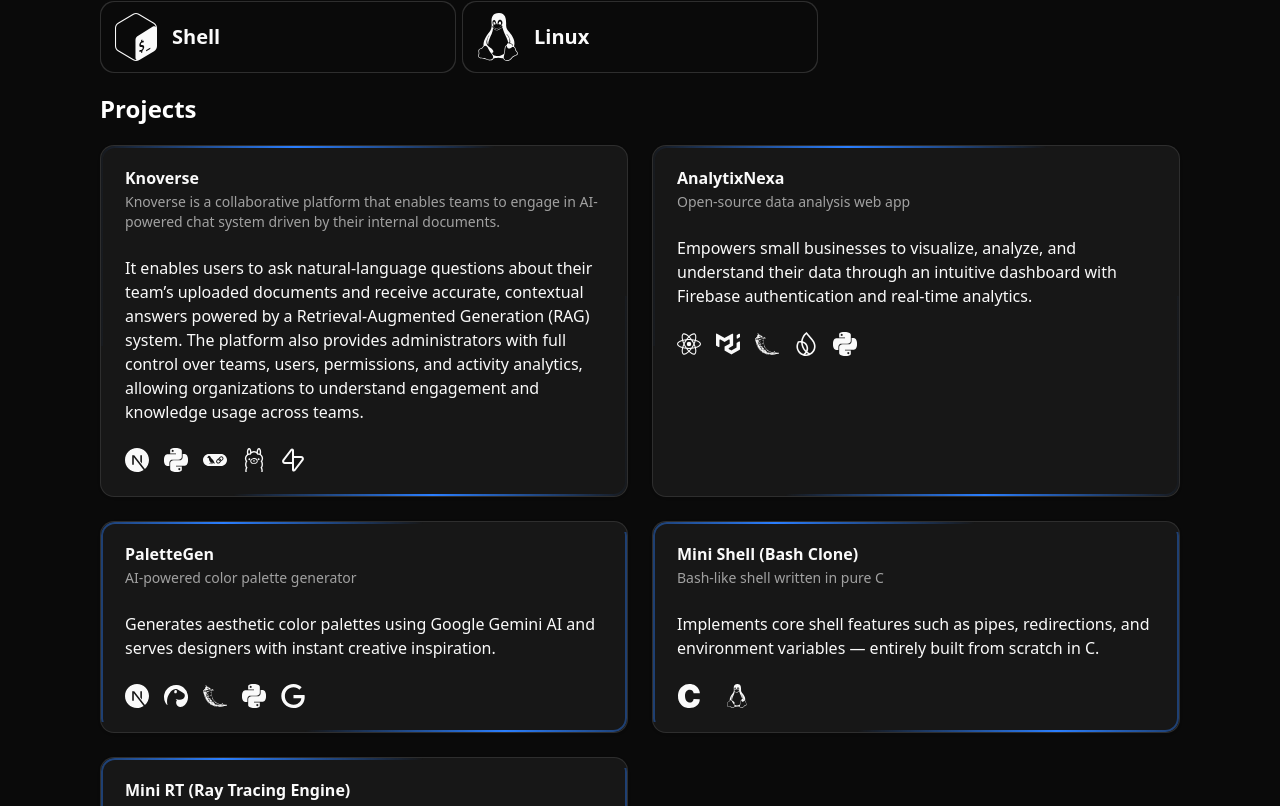
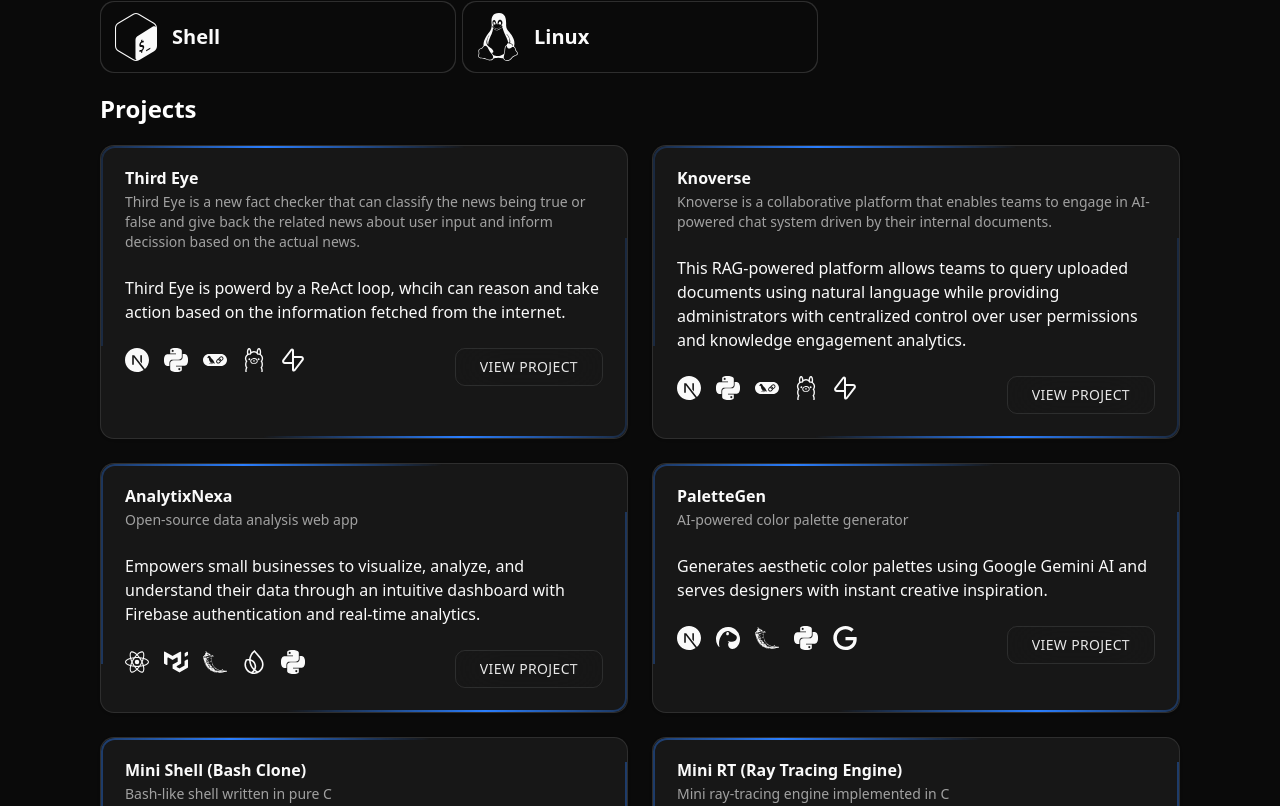
Before and after one commit to thanthtetaung4/tha-portfolio, a Next.js app: page / in a window 1280 px wide. Shown: the part 1654-2460 px from the top of the page. Built offline with nearby package versions, Linux system fonts and the light colour scheme.

Commit message:
links added to the project

```diff
--- a/src/components/projects.tsx
+++ b/src/components/projects.tsx
@@ -26,6 +26,8 @@ import {
 import { BorderBeam } from "@/components/ui/border-beam";
 import { ShinyButton } from "./ui/shiny-button";
 import useScreenSize from "./hook/useScreenSize";
+import { Button } from "./ui/button";
+import Link from "next/link";
 
 function ProjectCards() {
   const { width } = useScreenSize();
@@ -39,11 +41,11 @@ function ProjectCards() {
 
   const projects = [
     {
-      title: "Knoverse",
+      title: "Third Eye",
       description:
-        "Knoverse is a collaborative platform that enables teams to engage in AI-powered chat system driven by their internal documents.",
+        "Third Eye is a new fact checker that can classify the news being true or false and give back the related news about user input and inform decission based on the actual news.",
       content:
-        "It enables users to ask natural-language questions about their team’s uploaded documents and receive accurate, contextual answers powered by a Retrieval-Augmented Generation (RAG) system. The platform also provides administrators with full control over teams, users, permissions, and activity analytics, allowing organizations to understand engagement and knowledge usage across teams.",
+        "Third Eye is powerd by a ReAct loop, whcih can reason and take action based on the information fetched from the internet.",
       techStack: [
         <SiNextdotjs key={"next"} fontSize={24} />,
         <SiPython key={"py"} fontSize={24} />,
@@ -51,6 +53,22 @@ function ProjectCards() {
         <SiOllama key={"ollama"} fontSize={24} />,
         <RiSupabaseLine key={"supabase"} fontSize={24} />,
       ],
+      link: "https://github.com/Th1rd3yE",
+    },
+    {
+      title: "Knoverse",
+      description:
+        "Knoverse is a collaborative platform that enables teams to engage in AI-powered chat system driven by their internal documents.",
+      content:
+        "This RAG-powered platform allows teams to query uploaded documents using natural language while providing administrators with centralized control over user permissions and knowledge engagement analytics.",
+      techStack: [
+        <SiNextdotjs key={"next"} fontSize={24} />,
+        <SiPython key={"py"} fontSize={24} />,
+        <SiLangchain key={"lc"} fontSize={24} />,
+        <SiOllama key={"ollama"} fontSize={24} />,
+        <RiSupabaseLine key={"supabase"} fontSize={24} />,
+      ],
+      link: "https://github.com/thanthtetaung4/Knoverse",
     },
     {
       title: "AnalytixNexa",
@@ -64,6 +82,7 @@ function ProjectCards() {
         <SiFirebase key={"firebase"} fontSize={24} />,
         <SiPython key={"py"} fontSize={24} />,
       ],
+      link: "https://analytixnexa.netlify.app/",
     },
     {
       title: "PaletteGen",
@@ -77,6 +96,7 @@ function ProjectCards() {
         <SiPython key={"py"} fontSize={24} />,
         <SiGoogle key={"g"} fontSize={24} />,
       ],
+      link: "https://github.com/thanthtetaung4/PaletGen",
     },
     {
       title: "Mini Shell (Bash Clone)",
@@ -87,6 +107,7 @@ function ProjectCards() {
         <SiC key={"C"} fontSize={24} />,
         <SiLinux key={"Linux"} fontSize={24} />,
       ],
+      link: "https://github.com/thanthtetaung4/mini_shell",
     },
     {
       title: "Mini RT (Ray Tracing Engine)",
@@ -94,13 +115,15 @@ function ProjectCards() {
       content:
         "Renders realistic 3D scenes using ray tracing with lighting, shadows, and reflections via MiniLibX.",
       techStack: [<SiC key={"C"} fontSize={24} />],
+      link: "https://github.com/thanthtetaung4/PaletGen",
     },
   ];
 
   return (
     <div className="mt-5">
       <div className="grid gap-6 md:grid-cols-2">
-        {projects.map(({ title, description, content, techStack }, index) => (
+        {projects.map(
+          ({ title, description, content, techStack, link }, index) => (
             <Card key={index} className="relative overflow-hidden">
               <CardHeader>
                 <CardTitle>{title}</CardTitle>
@@ -110,11 +133,16 @@ function ProjectCards() {
               </CardHeader>
               <CardContent>{content}</CardContent>
               <CardFooter>
+                <div className="w-full flex justify-between">
                   <div
                     className="flex justify-between overflow-hidden"
                     style={{ width: `${24 * (techStack.length * 1.5)}px` }}
                   >
                     {techStack}
+                  </div>
+                  <div>
+                    <ShinyButton link={link}>View Project</ShinyButton>
+                  </div>
                 </div>
               </CardFooter>
               <BorderBeam
@@ -131,7 +159,8 @@ function ProjectCards() {
                 className="from-transparent via-blue-500 to-transparent"
               />
             </Card>
-        ))}
+          ),
+        )}
       </div>
     </div>
   );
```
Lines whose indentation alone changed are shown as unchanged.
